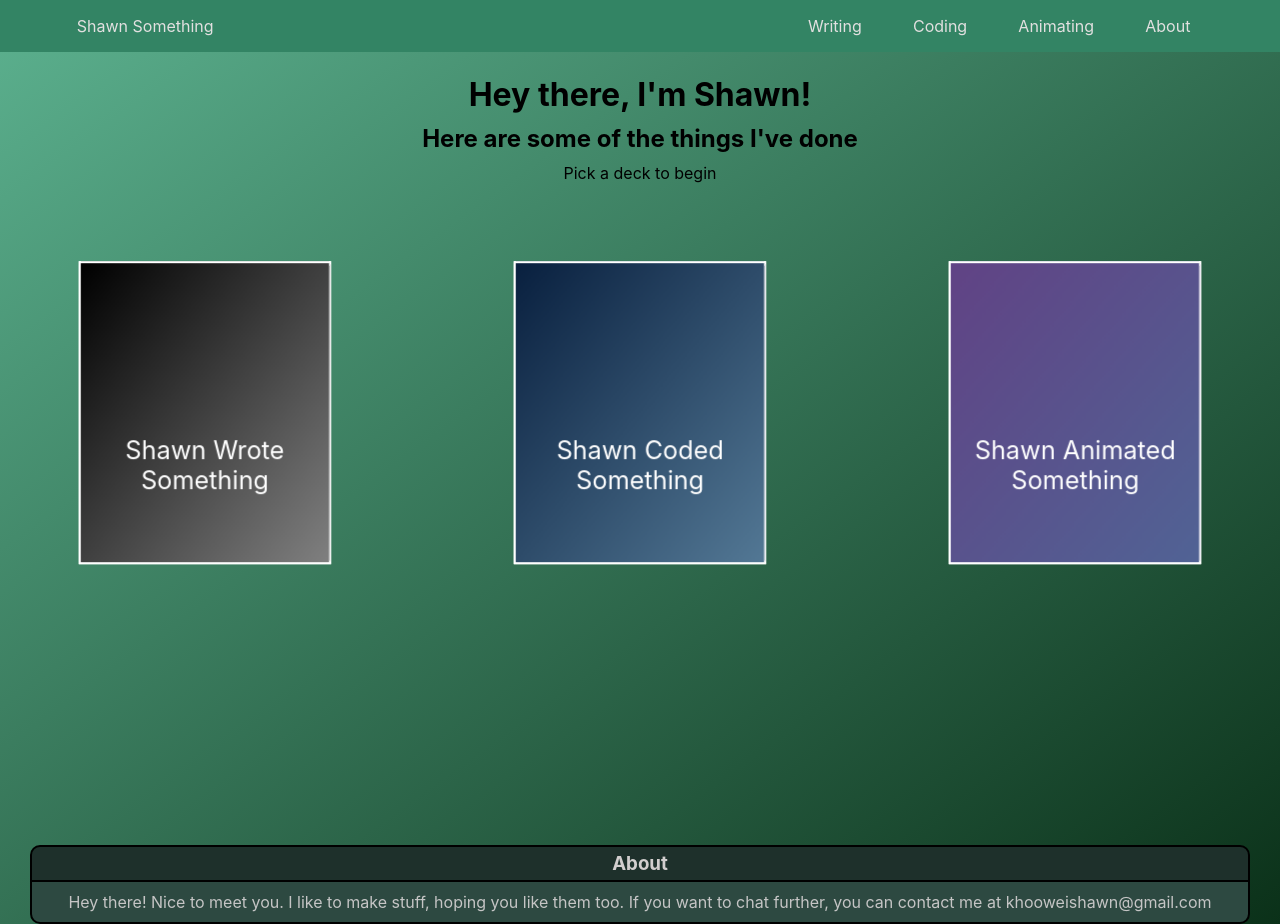
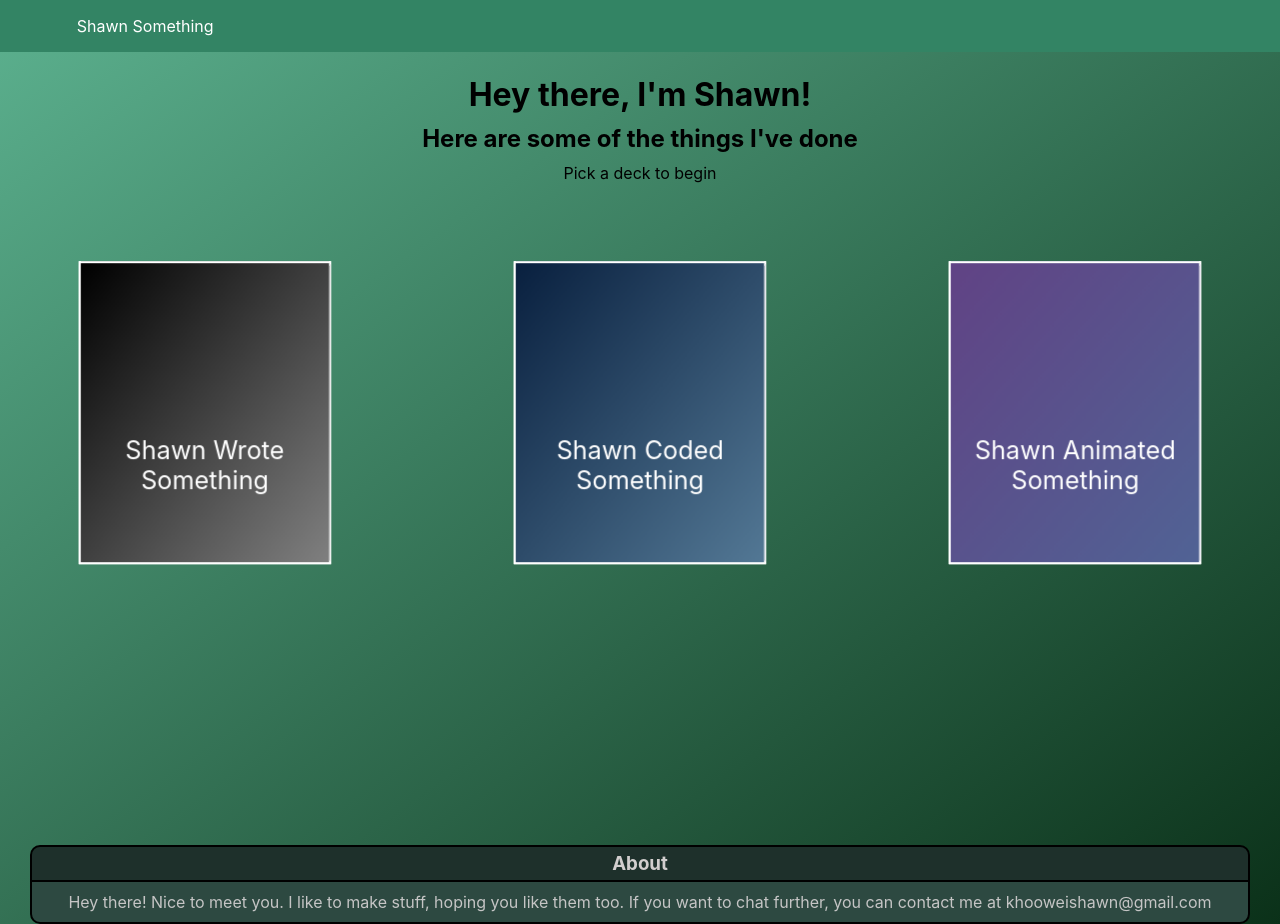
Before and after one commit to ShawnSomething/card-deck, a React (Create React App) app: page / in a window 1280 px wide. Built offline with nearby package versions, Linux system fonts and the light colour scheme.

Commit message:
final nav bar

```diff
--- a/src/App.tsx
+++ b/src/App.tsx
@@ -3,6 +3,9 @@ import { Hero } from './hero';
 import { Writing } from './writing';
 import { Coding } from './coding';
 import { Animating } from './animating';
+import { WritingCards } from './writing_cards';
+import { AnimatingCards } from './animating_cards';
+import { CodingCards } from './coding_cards';
 import { About } from './about';
 import { NavBar } from './nav';
 
--- a/src/nav.tsx
+++ b/src/nav.tsx
@@ -1,13 +1,7 @@
 export const NavBar = () => {
   return (
       <header className="Nav-bar">
-          <p className="home">Shawn Something</p>
-          <ul>
-              <li><a href="./src/writing"></a>Writing</li>
-              <li><a href="./src/coding"></a>Coding</li>
-              <li><a href="./src/animating"></a>Animating</li>
-              <li><a href="./src/about"></a>About</li>
-          </ul>
+          <p className="home"><a href="/" style={{color: "white", textDecoration: "none"}}>Shawn Something</a></p>
       </header>
   )
 }
```
